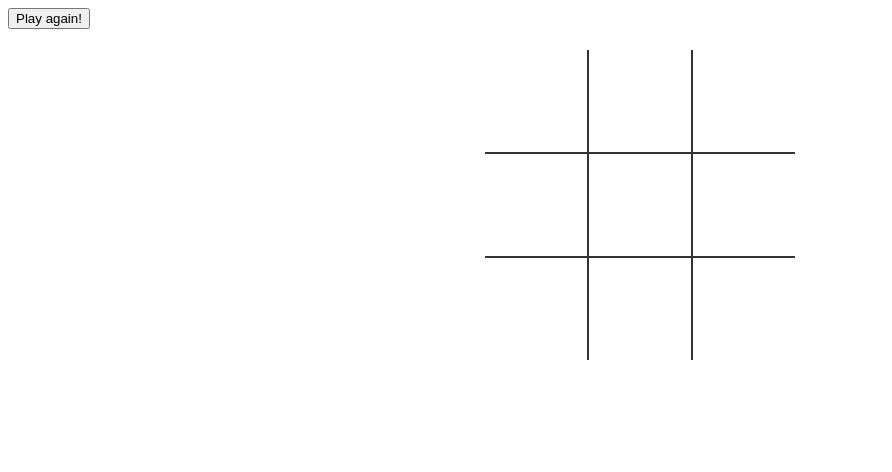
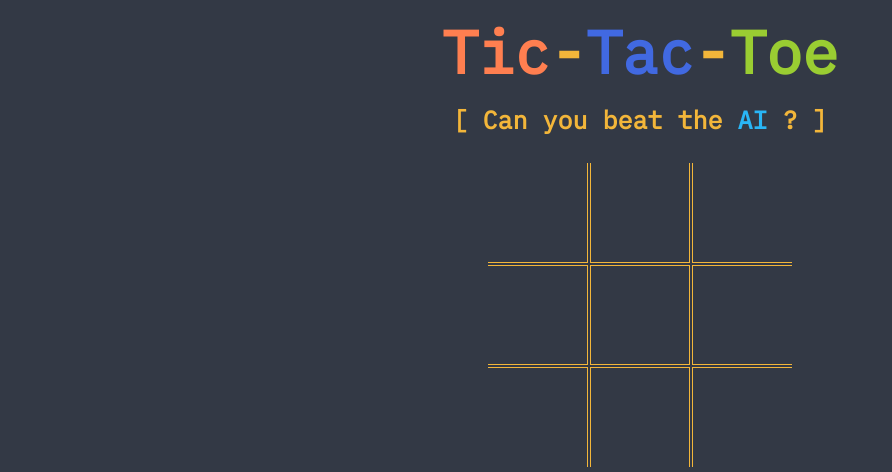
Before and after one commit to nishanthdev/tictactoe-ai, a plain HTML site: page index.html in a window 1280 px wide. Shown: the whole page, without its empty margins (0-892 px from the left). Drawn offline with Linux system fonts and the light colour scheme.

Commit message:
UI improvements

```diff
--- a/index.html
+++ b/index.html
@@ -7,7 +7,11 @@
     <link rel="stylesheet" href="style.css">
     <title>Tic-Tac-Toe</title>
 </head>
-<body>
+<body class="board">
+    <div id="head">
+            <h1 ><span id="tic">Tic</span>-<span id="tac">Tac</span>-<span id="toe">Toe</span></h1>
+    </div>
+    <p class="sub-text">[ Can you beat the <span id="ai">AI</span> ? ]</p>
     <table>
         <tr>
             <td class="cell" id="0"></td>
@@ -25,10 +29,13 @@
             <td class="cell" id="8"></td>
         </tr>
     </table>
-    <div class="endgame">
+    <div class="endgame hide">
         <div class="text"></div>
+        <div class="playagain">
+        <button id="play-agn" onclick="begin()">Play again!</button>
+        </div>
     </div>
-    <button onclick="begin()">Play again!</button>
+
     <script src="script.js"></script>
 </body>
 </html>
--- a/script.js
+++ b/script.js
@@ -11,12 +11,11 @@ const winMoves = [
     [1, 4, 7],
     [0, 3, 6]
 ];
-
 const cells = document.querySelectorAll(".cell");
 begin();
 
     function begin () {
-    document.querySelector(".endgame").style.display = "none";
+        document.querySelector(".hide").style.display = "none";
         board = Array.from(Array(9).keys());
         for(var i=0; i<cells.length; i++)
         {
@@ -25,6 +24,7 @@ function begin () {
             cells[i].addEventListener('click',turnClick,false);
         }
     }
+
     function turnClick(square){
         // console.log(square.target.id);
         if(typeof board[square.target.id] == 'number') {
@@ -38,7 +38,6 @@ function begin () {
         document.getElementById(squareId).innerText = player;
         let gameWon = checkWinner(board,player);
         if (gameWon) gameEnd(gameWon);
-
     }
 
     function checkWinner(board,player){
@@ -55,16 +54,16 @@ function begin () {
 
     function gameEnd(gameWon) {
         for (let index of winMoves[gameWon.index]) {
-            document.getElementById(index).style.backgroundColor = gameWon.player == humanPlayer ? "blue" : "red";
+            document.getElementById(index).style.backgroundColor = gameWon.player == humanPlayer ? "#00BCD4" : "#F44336";
         }
         for (let i = 0; i< cells.length; i++) {
             cells[i].removeEventListener('click', turnClick,false);
         }
-        declareWinner(gameWon.player === humanPlayer ? "You win!" : "You lose");
+        declareWinner(gameWon.player === humanPlayer ? "You win!" : "You lose!");
     }
 
         function declareWinner (who) {
-            document.querySelector(".endgame").style.display ="block";
+            document.querySelector(".hide").style.display ="block";
             document.querySelector(".endgame .text").innerText = who;
 
         }
@@ -73,14 +72,13 @@ function begin () {
     }
 
     function bestSpot() {
-        // return emptyCells()[0];
         return minmax(board, aiPlayer).index;
     }
 
     function checkTie() {
         if (emptyCells().length == 0) {
             for(let i =0; i < cells.length; i++) {
-                cells[i].style.backgroundColor = "green";
+                cells[i].style.backgroundColor = "#4CAF50";
                 cells[i].removeEventListener('click', turnClick,false);
             }
             declareWinner("Tie Game!")
--- a/style.css
+++ b/style.css
@@ -1,20 +1,62 @@
+@import url('https://fonts.googleapis.com/css?family=Titillium+Web');
+@import url('https://fonts.googleapis.com/css?family=Chakra+Petch|Slabo+27px');
+@import url('https://fonts.googleapis.com/css?family=Orbitron');
+@import url('https://fonts.googleapis.com/css?family=IBM+Plex+Mono');
+
+* {
+    margin: 0;
+    padding:0;
+    box-sizing: border-box;
+}
+
+div {
+    display: flex;
+    justify-content: center;
+    align-items: center;
+}
+#head {
+    font-family: 'IBM Plex Mono', monospace;
+    font-size: 30px;
+    margin: 12px;
+    text-align: center;
+    color: #F3B63A;
+    font-weight: 600;
+}
+
+.sub-text {
+    font-family: 'IBM Plex Mono', monospace;
+    font-size: 25px;
+    margin-top: 10px;
+    margin-bottom: 25px;
+    text-align: center;
+    color: #F3B63A;
+    font-weight: 600;
+}
+
+#ai {
+    color: #29B6F6;
+}
+.board {
+    background: #333945;
+    color: #fff;
+    min-height: 100vh;
+}
+
 td {
-    border: 2px solid #333;
+    border: 1px solid #F3B63A;
     height: 100px;
     width: 100px;
     text-align: center;
     vertical-align: center;
-    /* font family */
-    font-size: 70px;
+    font-family: 'Orbitron', sans-serif;
+    font-size:60px;
     cursor: pointer;
 }
 
 table {
-    border-collapse: collapse;
-    position: absolute;
-    left: 50%;
-    margin-left: -155px;
-    top: 50px;
+    display: flex;
+    justify-content: center;
+    align-items: center;
 }
 
 table tr:first-child td {
@@ -32,6 +74,55 @@ table tr td:last-child {
     border-right: 0;
 }
 
+#play-agn {
+    padding: 0.8rem;
+    font-size: 1.5rem;
+    margin: 1rem 0;
+    background: #29B6F6;
+    color: #fff;
+    border-radius: 10px;
+    display: flex;
+    justify-content: center;
+    align-items: center;
+}
+
+.hide {
+    display: none;
+}
+
 .endgame {
+    margin: 1rem 0;
+    height: 2rem;
+    font-size: 2rem;
+    animation: glow 1s;
+    font-family: 'Chakra Petch', sans-serif;
+    font-weight: 500;
+}
+#tic {
+    color: coral;
+    }
 
+    #tac {
+    color: royalblue;
+    }
+
+    #toe {
+    color: yellowgreen;
+    }
+@keyframes glow{
+    from {
+        opacity: 0;
+        }
+    to{
+        opacity: 1;
+        }
+    }
+
+@keyframes blink {
+    from {
+    color: #3498db;
+    }
+    to {
+    color: #F3B63A;
+    }
 }
```
Lines whose indentation alone changed are shown as unchanged.
